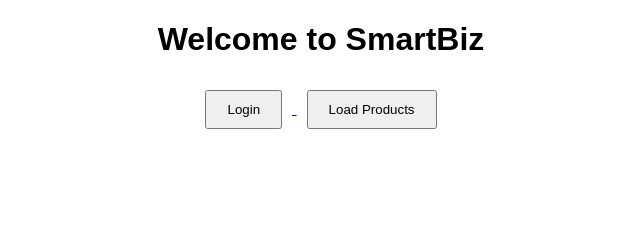
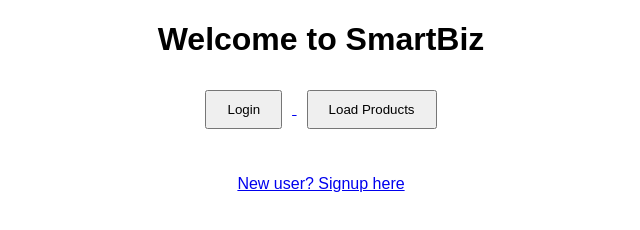
Before and after one commit to CodzTitan/SmartBiz_Frontend, a plain HTML site: page SmartBiz-Frontend/index.html in a window 1280 px wide. Shown: the whole page, without its empty margins (319-959 px from the left). Drawn offline with Linux system fonts and the light colour scheme.

Commit message:
Update index.html

```diff
--- a/SmartBiz-Frontend/index.html
+++ b/SmartBiz-Frontend/index.html
@@ -14,6 +14,10 @@
     <button id="loadProducts">Load Products</button>
     <div id="productList"></div>
 
+    <br /><br />
+    <a href="signup.html">New user? Signup here</a>
+
+
     <script src="app.js?v=1"></script>
 </body>
 </html>
```
